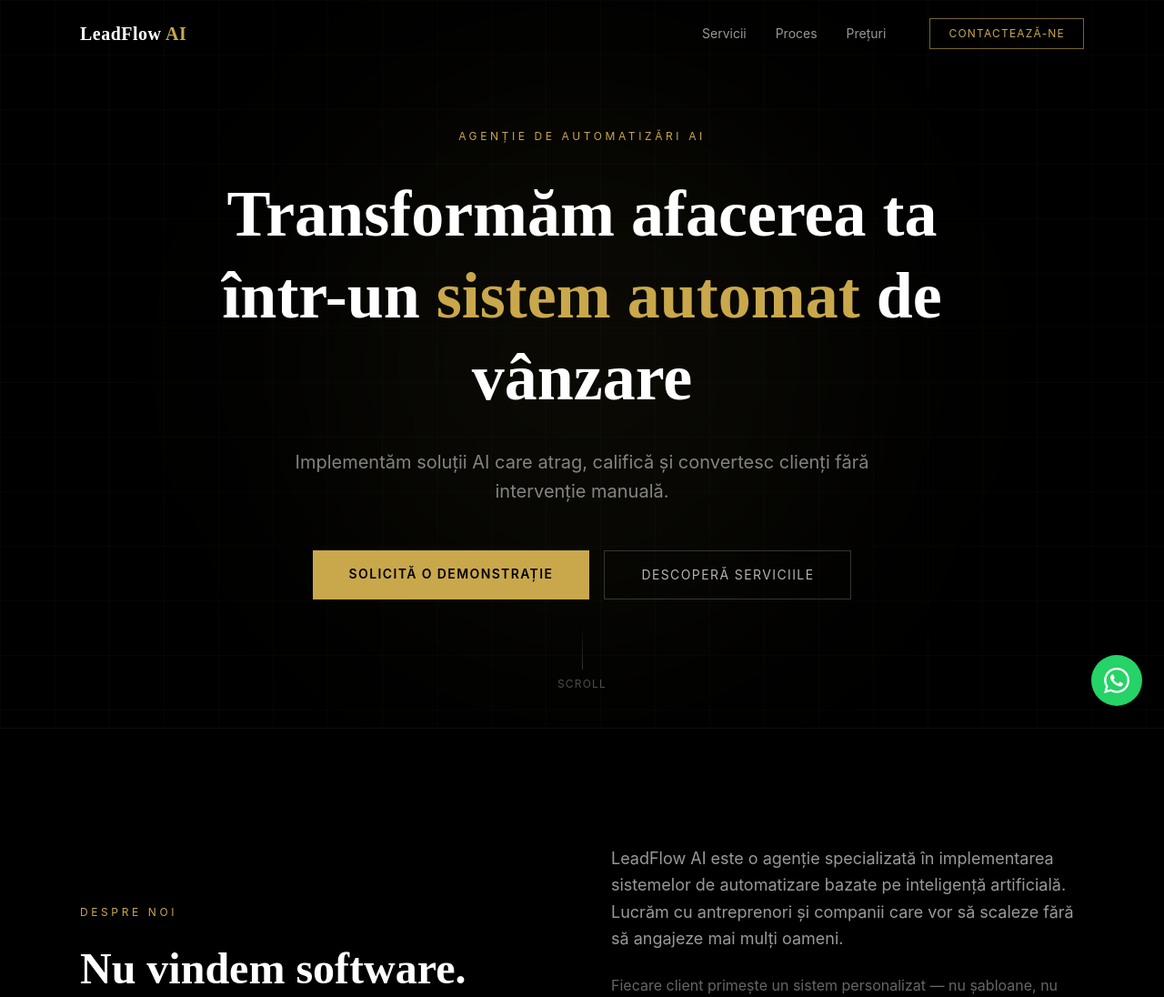
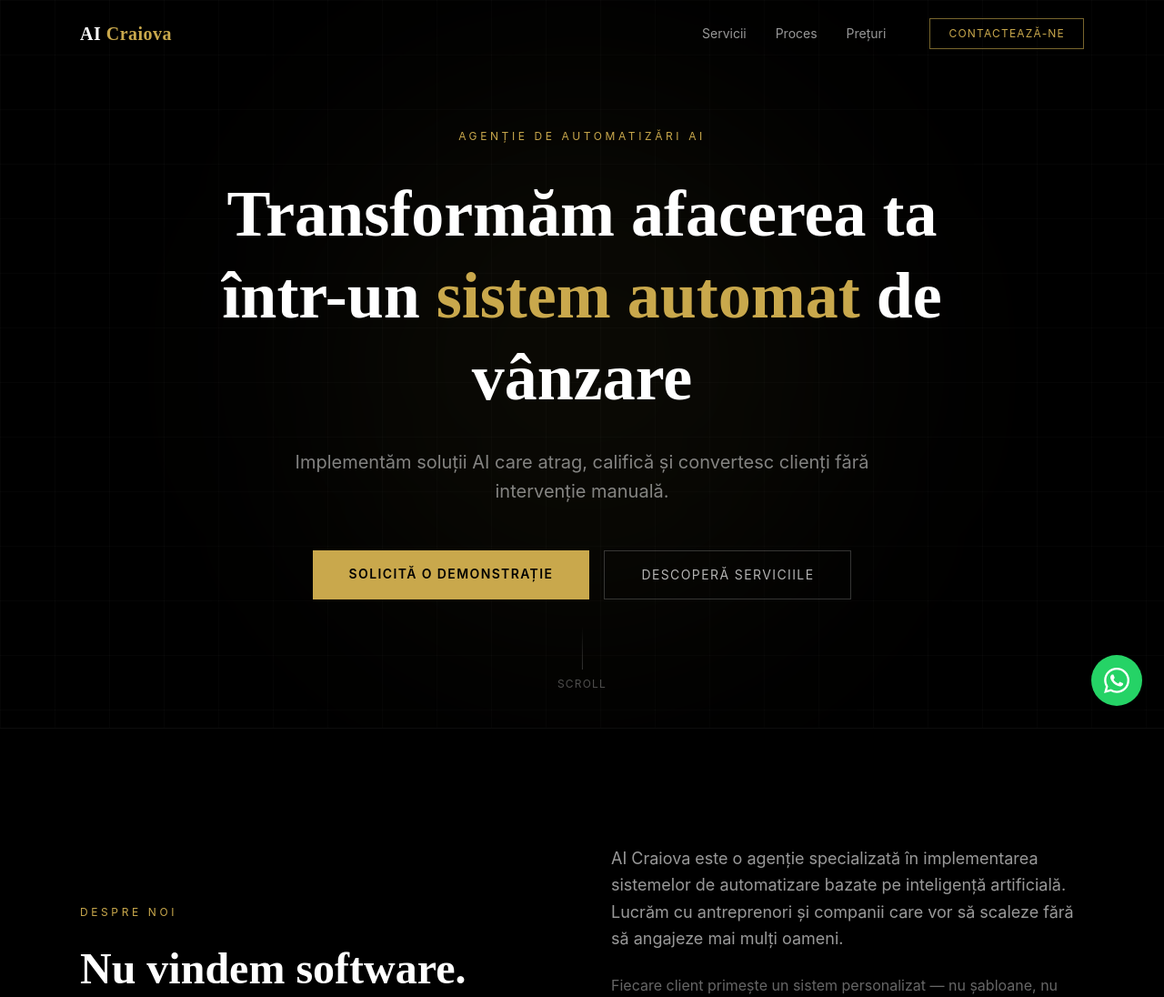
Before and after one commit to catalinradu2026-gif/leadflow-ai, a Next.js app: page / in a window 1280 px wide. Shown: the top 1096 px of the page at 91% size. Built offline with nearby package versions, Linux system fonts and the light colour scheme.

Commit message:
Rebranding: LeadFlow AI → AI Craiova

```diff
--- a/app/components/Despre.tsx
+++ b/app/components/Despre.tsx
@@ -11,7 +11,7 @@ export default function Despre() {
         </div>
         <div className="space-y-6">
           <p className="text-white/60 text-lg leading-relaxed">
-            LeadFlow AI este o agenție specializată în implementarea sistemelor de automatizare bazate pe inteligență artificială. Lucrăm cu antreprenori și companii care vor să scaleze fără să angajeze mai mulți oameni.
+            AI Craiova este o agenție specializată în implementarea sistemelor de automatizare bazate pe inteligență artificială. Lucrăm cu antreprenori și companii care vor să scaleze fără să angajeze mai mulți oameni.
           </p>
           <p className="text-white/40 leading-relaxed">
             Fiecare client primește un sistem personalizat — nu șabloane, nu soluții generice. Analizăm procesele tale, identificăm oportunitățile și construim infrastructura care lucrează pentru tine 24/7.
--- a/app/components/Footer.tsx
+++ b/app/components/Footer.tsx
@@ -3,9 +3,9 @@ export default function Footer() {
     <footer className="py-12 bg-zinc-950 border-t border-white/5">
       <div className="max-w-6xl mx-auto px-6 flex flex-col md:flex-row items-center justify-between gap-4">
         <span className="font-serif text-lg text-white">
-          LeadFlow <span className="text-gold">AI</span>
+          AI <span className="text-gold">Craiova</span>
         </span>
-        <p className="text-white/20 text-sm">© 2026 LeadFlow AI. Toate drepturile rezervate.</p>
+        <p className="text-white/20 text-sm">© 2026 AI Craiova. Toate drepturile rezervate.</p>
         <div className="flex gap-6 text-white/30 text-xs">
           <a href="#servicii" className="hover:text-white/60 transition-colors">Servicii</a>
           <a href="#preturi" className="hover:text-white/60 transition-colors">Prețuri</a>
--- a/app/components/Navbar.tsx
+++ b/app/components/Navbar.tsx
@@ -14,7 +14,7 @@ export default function Navbar() {
     <nav className={`fixed top-0 left-0 right-0 z-50 transition-all duration-500 ${scrolled ? 'bg-black/90 backdrop-blur-md border-b border-white/5' : 'bg-transparent'}`}>
       <div className="max-w-6xl mx-auto px-6 py-5 flex items-center justify-between">
         <span className="font-serif text-xl font-semibold tracking-wide text-white">
-          LeadFlow <span className="text-gold">AI</span>
+          AI <span className="text-gold">Craiova</span>
         </span>
         <div className="hidden md:flex items-center gap-8 text-sm text-white/60">
           <a href="#servicii" className="hover:text-white transition-colors">Servicii</a>
--- a/app/layout.tsx
+++ b/app/layout.tsx
@@ -2,11 +2,11 @@ import type { Metadata } from 'next'
 import './globals.css'
 
 export const metadata: Metadata = {
-  title: 'LeadFlow AI — Automatizări AI Premium',
+  title: 'AI Craiova — Automatizări AI Premium',
   description: 'Implementăm soluții AI care atrag, califică și convertesc clienți fără intervenție manuală. Agenție de automatizări AI din Craiova.',
   keywords: 'automatizari AI, lead generation, sales automation, inteligenta artificiala, Craiova',
   openGraph: {
-    title: 'LeadFlow AI — Automatizări AI Premium',
+    title: 'AI Craiova — Automatizări AI Premium',
     description: 'Transformăm afacerea ta într-un sistem automat de vânzare.',
     type: 'website',
   },
```
